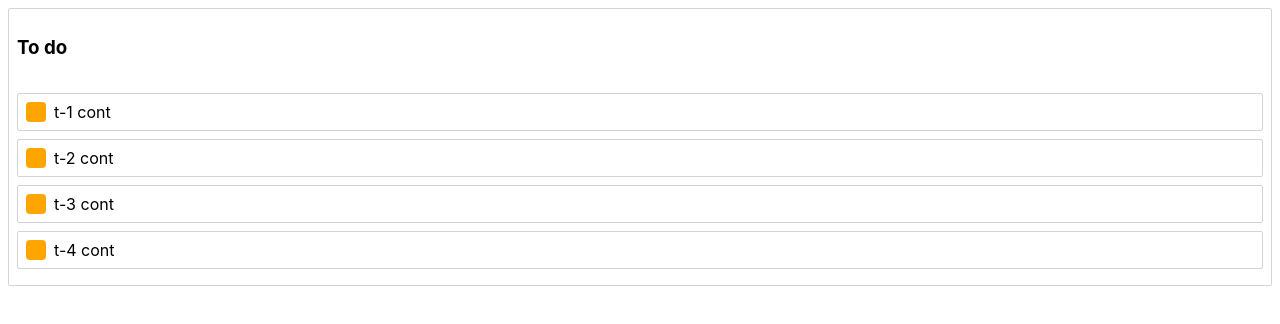
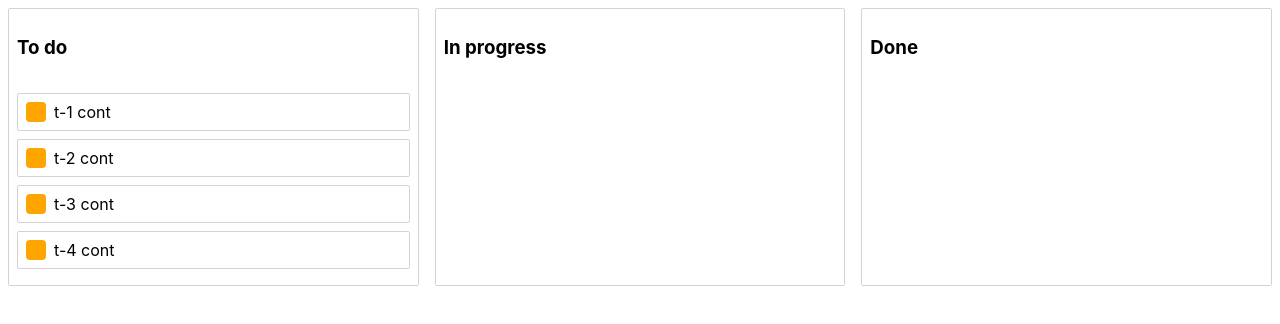
Before and after one commit to KirillMakrutin/react-beautifull-dnd-app, a React (Create React App) app: page / in a window 1280 px wide. Shown: the top 324 px of the page. Built offline with nearby package versions, Linux system fonts and the light colour scheme.

Commit message:
Multiple Columns

```diff
--- a/src/App.js
+++ b/src/App.js
@@ -3,6 +3,11 @@ import initialData from "./initial-data";
 import Column from "./Column";
 import "@atlaskit/css-reset";
 import { DragDropContext } from "react-beautiful-dnd";
+import styled from "styled-components";
+
+const Container = styled.div`
+  display: flex;
+`;
 
 function App() {
   const [state, setState] = useState(initialData);
@@ -35,8 +40,11 @@ function App() {
       return;
     }
 
-    const column = state.columns[source.droppableId];
-    const newTaskIds = [...column.taskIds];
+    const startColumn = state.columns[source.droppableId];
+    const endColumn = state.columns[destination.droppableId];
+
+    if (startColumn === endColumn) {
+      const newTaskIds = [...startColumn.taskIds];
 
       console.log("Before", newTaskIds);
 
@@ -47,7 +55,7 @@ function App() {
       console.log("After adding elememnt at destination index", newTaskIds);
 
       const newColumn = {
-      ...column,
+        ...startColumn,
         taskIds: newTaskIds,
       };
 
@@ -60,6 +68,32 @@ function App() {
       };
 
       setState(newState);
+    } else {
+      const startTaskIds = [...startColumn.taskIds];
+      startTaskIds.splice(source.index, 1);
+      const newStartColumn = {
+        ...startColumn,
+        taskIds: startTaskIds,
+      };
+
+      const endTaskIds = [...endColumn.taskIds];
+      endTaskIds.splice(destination.index, 0, draggableId);
+      const newEndColumn = {
+        ...endColumn,
+        taskIds: endTaskIds,
+      };
+
+      const newState = {
+        ...state,
+        columns: {
+          ...state.columns,
+          [newStartColumn.id]: newStartColumn,
+          [endColumn.id]: newEndColumn,
+        },
+      };
+
+      setState(newState);
+    }
   };
 
   return (
@@ -68,12 +102,14 @@ function App() {
       onDragStart={handleDragStart}
       onDragUpdate={handleDragUpdate}
     >
+      <Container>
         {state.columnOrder.map((colId) => {
           const column = state.columns[colId];
           const tasks = column.taskIds.map((taskId) => state.tasks[taskId]);
 
           return <Column key={column.id} column={column} tasks={tasks} />;
         })}
+      </Container>
     </DragDropContext>
   );
 }
--- a/src/Column.js
+++ b/src/Column.js
@@ -6,12 +6,19 @@ const Container = styled.div`
   margin: 8px;
   border: 1px solid lightgrey;
   border-radius: 2px;
+  flex-grow: 1;
+  flex-basis: 0;
+
+  display: flex;
+  flex-direction: column;
 `;
 const Title = styled.h3`
   padding: 8px;
 `;
 const TaskList = styled.div`
   padding: 8px;
+  flex-grow: 1;
+  min-height: 100px;
   background-color: ${({ isDraggingOver }) =>
     isDraggingOver ? "lightblue" : "white"};
 `;
--- a/src/initial-data.js
+++ b/src/initial-data.js
@@ -13,8 +13,18 @@ const intialData = {
       title: "To do",
       taskIds: ["task-1", "task-2", "task-3", "task-4"],
     },
+    "column-2": {
+      id: "column-2",
+      title: "In progress",
+      taskIds: [],
+    },
+    "column-3": {
+      id: "column-3",
+      title: "Done",
+      taskIds: [],
+    },
   },
-  columnOrder: ["column-1"],
+  columnOrder: ["column-1", "column-2", "column-3"],
 };
 
 export default intialData;
```
Lines whose indentation alone changed are shown as unchanged.
